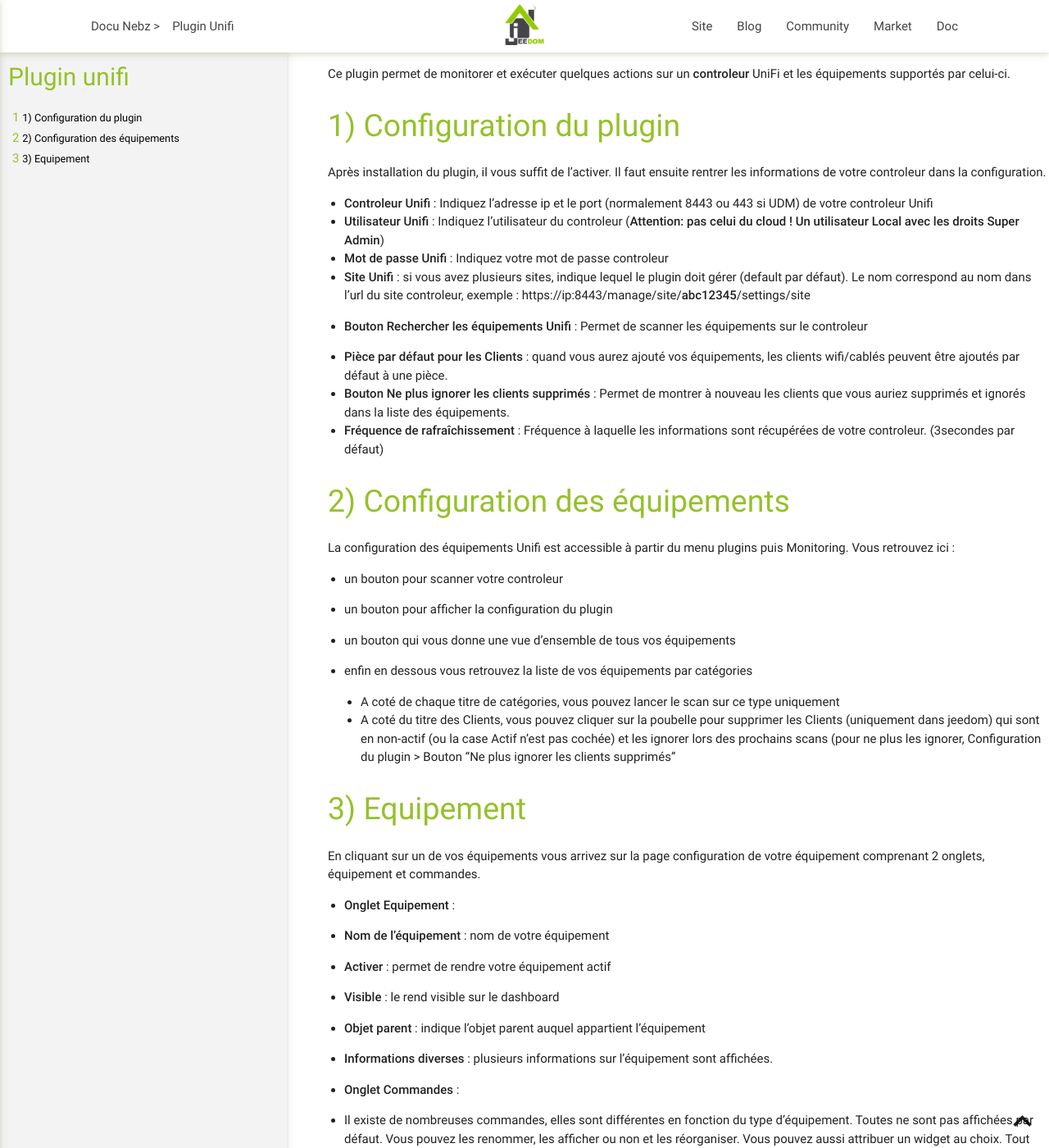
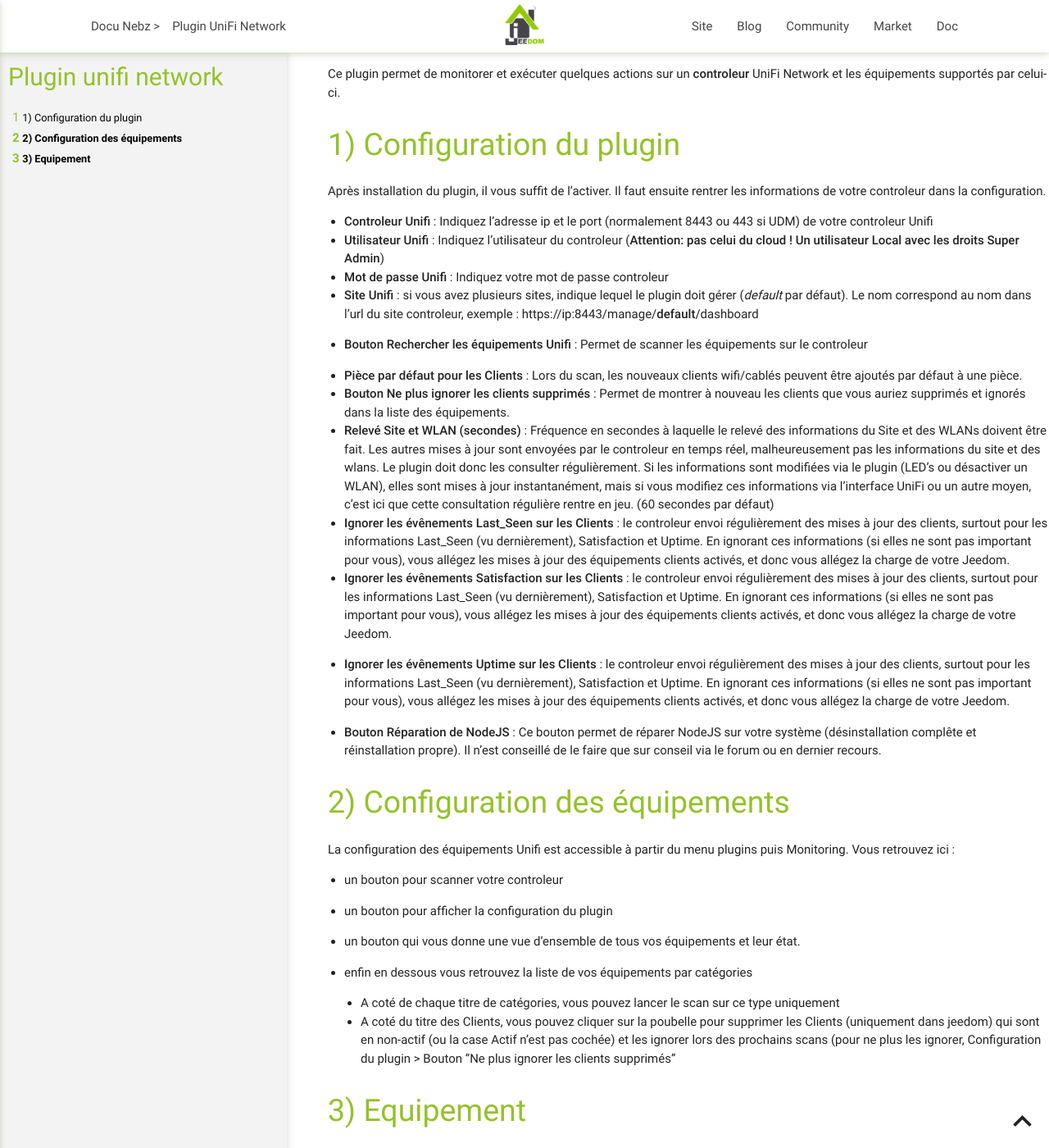
Before and after one commit to NebzHB/jeedom_docs, a Jekyll site: the page built from plugins/unifi/fr_FR/index.md, in a window 1280 px wide and 1400 px high. Shown: the whole window at 82% size. Built offline with Jekyll 4.4.1, drawn with Linux system fonts in a browser that asks for light colours; some of the changed text lies outside the part shown.

Commit message:
Update index.md

```diff
--- a/plugins/unifi/fr_FR/index.md
+++ b/plugins/unifi/fr_FR/index.md
@@ -1,11 +1,11 @@
 ---
 layout: default
 lang: fr_FR
-title: Plugin Unifi
-description: Documentation du plugin Unifi
+title: Plugin UniFi Network
+description: Documentation du plugin UniFi Network
 ---
 
-Ce plugin permet de monitorer et exécuter quelques actions sur un **controleur** UniFi et les équipements supportés par celui-ci.
+Ce plugin permet de monitorer et exécuter quelques actions sur un **controleur** UniFi Network et les équipements supportés par celui-ci.
 
 
 Configuration du plugin
@@ -16,13 +16,17 @@
 -   **Controleur Unifi** : Indiquez l'adresse ip et le port (normalement 8443 ou 443 si UDM) de votre controleur Unifi
 -   **Utilisateur Unifi** : Indiquez l'utilisateur du controleur (**Attention: pas celui du cloud ! Un utilisateur Local avec les droits Super Admin**)
 -   **Mot de passe Unifi** : Indiquez votre mot de passe controleur
--   **Site Unifi** : si vous avez plusieurs sites, indique lequel le plugin doit gérer (default par défaut). Le nom correspond au nom dans l'url du site controleur, exemple : https://ip:8443/manage/site/**abc12345**/settings/site
+-   **Site Unifi** : si vous avez plusieurs sites, indique lequel le plugin doit gérer (*default* par défaut). Le nom correspond au nom dans l'url du site controleur, exemple : https://ip:8443/manage/**default**/dashboard
 -   **Bouton Rechercher les équipements Unifi** : Permet de scanner les équipements sur le controleur
 
--   **Pièce par défaut pour les Clients** : quand vous aurez ajouté vos équipements, les clients wifi/cablés peuvent être ajoutés par défaut à une pièce.
+-   **Pièce par défaut pour les Clients** : Lors du scan, les nouveaux clients wifi/cablés peuvent être ajoutés par défaut à une pièce.
 -   **Bouton Ne plus ignorer les clients supprimés** : Permet de montrer à nouveau les clients que vous auriez supprimés et ignorés dans la liste des équipements.
--   **Fréquence de rafraîchissement** : Fréquence à laquelle les informations sont récupérées de votre controleur. (3secondes par défaut)
+-   **Relevé Site et WLAN (secondes)** : Fréquence en secondes à laquelle le relevé des informations du Site et des WLANs doivent être fait.  Les autres mises à jour sont envoyées par le controleur en temps réel, malheureusement pas les informations du site et des wlans. Le plugin doit donc les consulter régulièrement.  Si les informations sont modifiées via le plugin (LED's ou désactiver un WLAN), elles sont mises à jour instantanément, mais si vous modifiez ces informations via l'interface UniFi ou un autre moyen, c'est ici que cette consultation régulière rentre en jeu. (60 secondes par défaut)
+-   **Ignorer les évênements Last_Seen sur les Clients** : le controleur envoi régulièrement des mises à jour des clients, surtout pour les informations Last_Seen (vu dernièrement), Satisfaction et Uptime. En ignorant ces informations (si elles ne sont pas important pour vous), vous allégez les mises à jour des équipements clients activés, et donc vous allégez la charge de votre Jeedom.
+-   **Ignorer les évênements Satisfaction sur les Clients** : le controleur envoi régulièrement des mises à jour des clients, surtout pour les informations Last_Seen (vu dernièrement), Satisfaction et Uptime. En ignorant ces informations (si elles ne sont pas important pour vous), vous allégez les mises à jour des équipements clients activés, et donc vous allégez la charge de votre Jeedom.
+-   **Ignorer les évênements Uptime sur les Clients** : le controleur envoi régulièrement des mises à jour des clients, surtout pour les informations Last_Seen (vu dernièrement), Satisfaction et Uptime. En ignorant ces informations (si elles ne sont pas important pour vous), vous allégez les mises à jour des équipements clients activés, et donc vous allégez la charge de votre Jeedom.
 
+-   **Bouton Réparation de NodeJS** : Ce bouton permet de réparer NodeJS sur votre système (désinstallation complête et réinstallation propre). Il n'est conseillé de le faire que sur conseil via le forum ou en dernier recours.
 
 Configuration des équipements
 =============================
@@ -34,7 +38,7 @@
 
 -   un bouton pour afficher la configuration du plugin
 
--   un bouton qui vous donne une vue d'ensemble de tous vos équipements
+-   un bouton qui vous donne une vue d'ensemble de tous vos équipements et leur état.
 
 -   enfin en dessous vous retrouvez la liste de vos équipements par catégories
     -   A coté de chaque titre de catégories, vous pouvez lancer le scan sur ce type uniquement
@@ -52,18 +56,24 @@
 
 -   **Nom de l’équipement** : nom de votre équipement
 
+-   **Objet parent** : indique l’objet parent auquel appartient
+    l’équipement
+
 -   **Activer** : permet de rendre votre équipement actif
 
 -   **Visible** : le rend visible sur le dashboard
 
--   **Objet parent** : indique l’objet parent auquel appartient
-    l’équipement
+-   **Catégorie** : catégorie (couleur) de l'équipement sur le dashboard
+
+-   **Commentaire** : permet d'écrire un commentaire sur l'équipement.
+
 -   **Informations diverses** : plusieurs informations sur l'équipement sont affichées.
 
 
 -   **Onglet Commandes** :
 
 -   Il existe de nombreuses commandes, elles sont différentes en fonction du type d'équipement. Toutes ne sont pas affichées par défaut. Vous pouvez les renommer, les afficher ou non et les réorganiser.
+-   La valeur des commandes est maintenant affiché et modifié en temps réel sur cette page
 Vous pouvez aussi attribuer un widget au choix. Tout est standard.
 
 -   **Astuce** :
```
